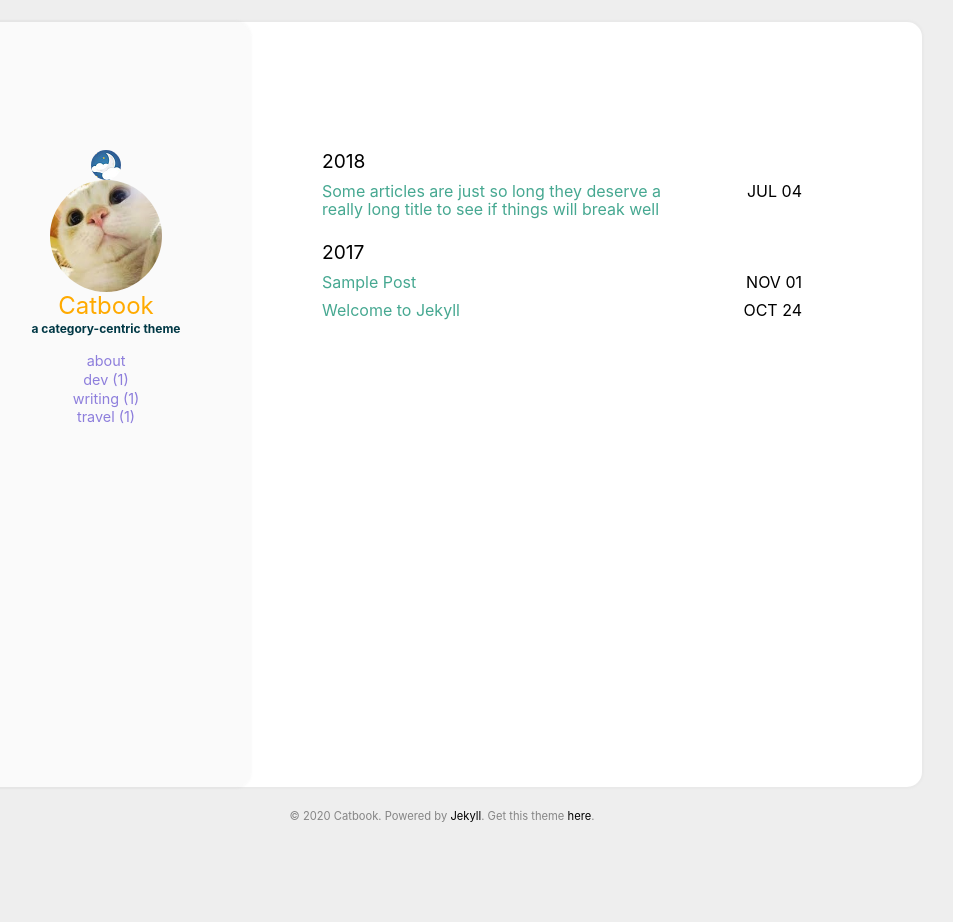
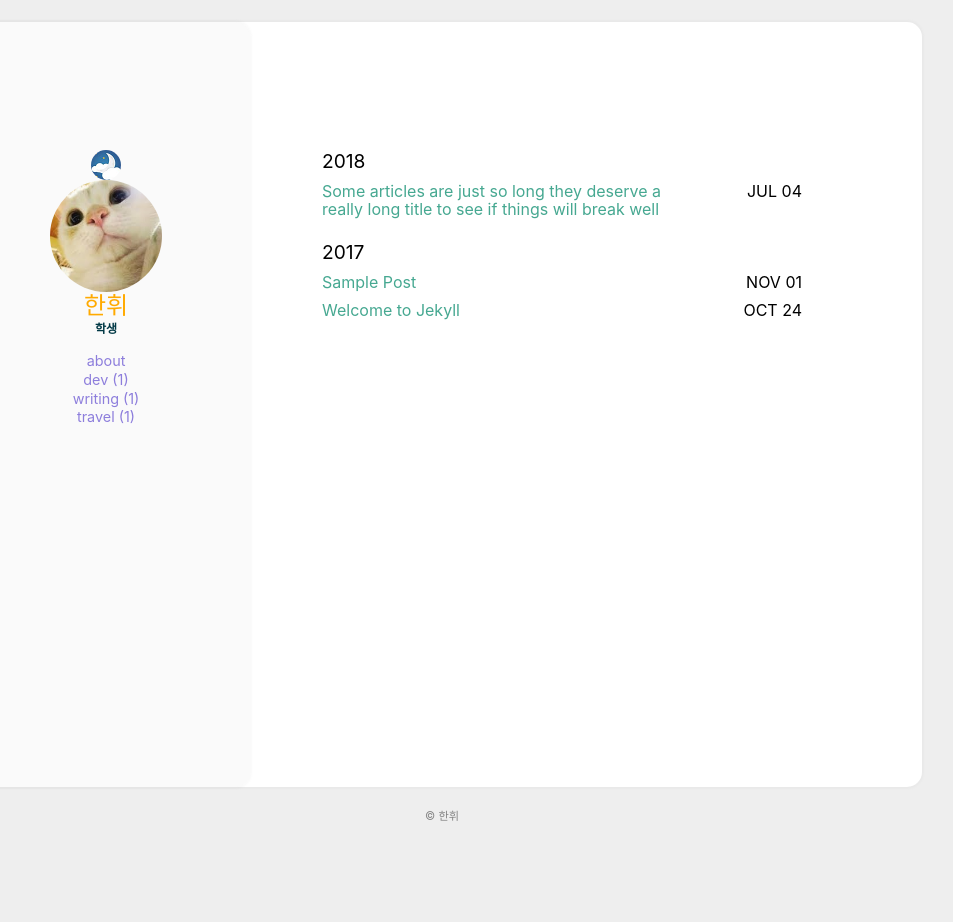
Before and after one commit to hanhwi6819/blog, a Jekyll site: the page built from index.html, in a window 1280 px wide. Shown: the whole page, without its empty margins (198-1151 px from the left). Built offline with Jekyll 4.4.1, drawn with Linux system fonts in a browser that asks for light colours.

Commit message:
footer 수정

```diff
--- a/_config.yml
+++ b/_config.yml
@@ -18,10 +18,10 @@ google_analytics: #UA—XXXXXXXX-X
 disqus_shortname: #disqus shortname
 
 user:
-  name: Catbook
+  name: 한휘
   pic: /assets/img/cat.jpg
   picAlt: "catbook"
-  job: a category-centric theme
+  job: 학생
   aboutme: true # comment this out if you don't need the 'about' page.
 
 exclude:
--- a/_includes/footer.html
+++ b/_includes/footer.html
@@ -1,8 +1,5 @@
 <footer class="footer">
   <div>
-    &copy; {{ site.time | date: '%Y' }} {{ site.user.name }}.
-    Powered by <a href="http://jekyllrb.com" target="_blank">Jekyll</a>.
-    Get this theme
-    <a href="https://github.com/starry99/catbook" target="_blank">here</a>.
+    &copy; 한휘
   </div>
 </footer>
```
